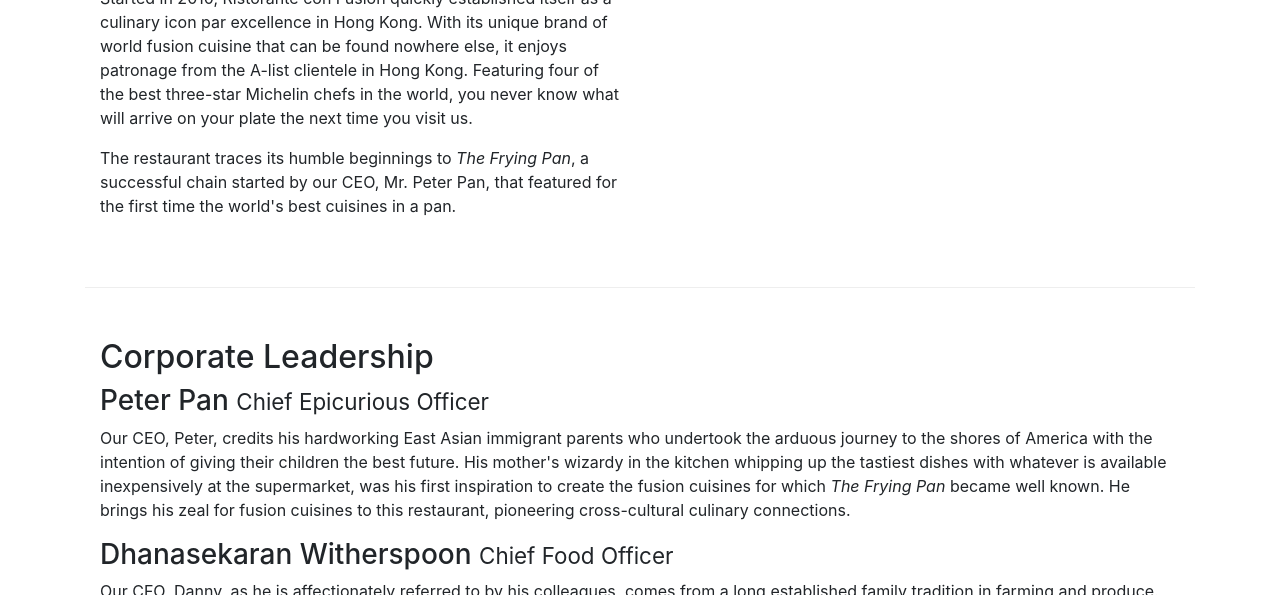
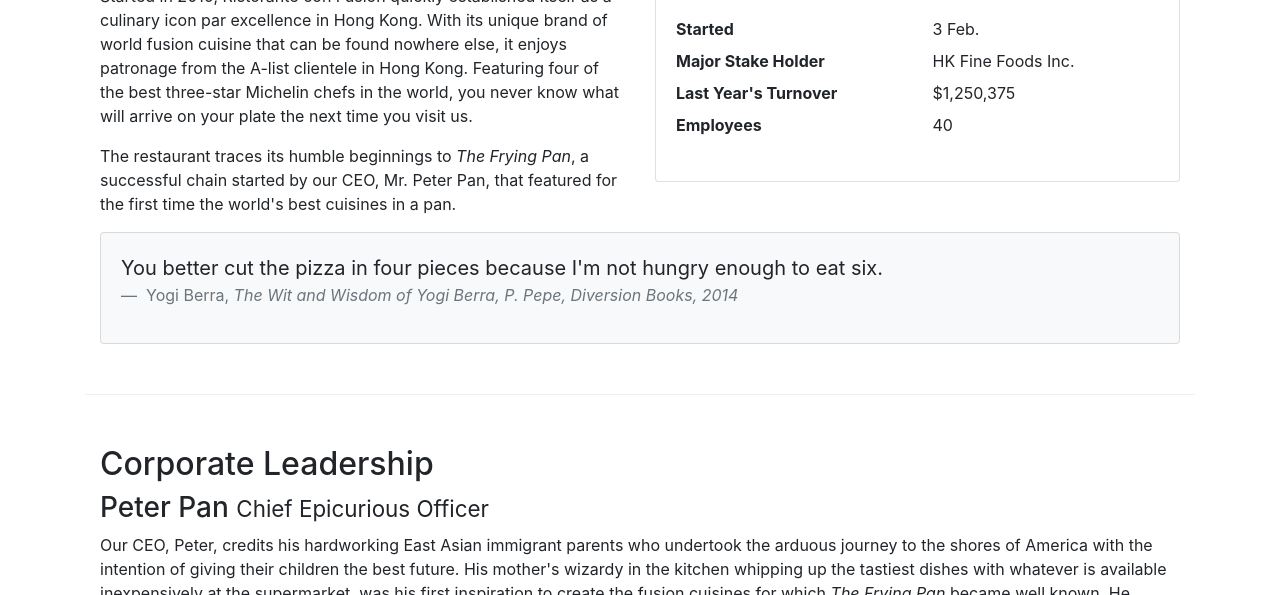
Before and after one commit to khoaakt/fer201m-fptu-exercise, a website: page conFusion/aboutus.html in a window 1280 px wide. Shown: the part 593-1188 px from the top of the page. Drawn offline with nearby package versions, Linux system fonts and the light colour scheme.

Commit message:
Tables and Cards

```diff
--- a/conFusion/aboutus.html
+++ b/conFusion/aboutus.html
@@ -77,7 +77,7 @@
       </div>
     </div>
 
-    <div class="row row-content align-items-center">
+    <div class="row row-content">
       <div class="col-12 col-sm-6">
         <h2>Our History</h2>
         <p>
@@ -94,6 +94,40 @@
           Peter Pan, that featured for the first time the world's best
           cuisines in a pan.
         </p>
+      </div>
+      <div class="col-sm">
+        <div class="card">
+          <h3 class="card-header bg-primary text-white">Facts At a Glance</h3>
+          <div class="card-body">
+            <dl class="row">
+              <dt class="col-6">Started</dt>
+              <dd class="col-6">3 Feb.</dd>
+              <dt class="col-6">Major Stake Holder</dt>
+              <dd class="col-6">HK Fine Foods Inc.</dd>
+              <dt class="col-6">Last Year's Turnover</dt>
+              <dd class="col-6">$1,250,375</dd>
+              <dt class="col-6">Employees</dt>
+              <dd class="col-6">40</dd>
+            </dl>
+          </div>
+        </div>
+      </div>
+      <div class="col-12">
+        <div class="card card-body bg-light">
+          <blockquote class="blockquote">
+            <p class="mb-0">
+              You better cut the pizza in four pieces because I'm not hungry
+              enough to eat six.
+            </p>
+            <footer class="blockquote-footer">
+              Yogi Berra,
+              <cite title="Source Title">
+                The Wit and Wisdom of Yogi Berra, P. Pepe, Diversion Books,
+                2014
+              </cite>
+            </footer>
+          </blockquote>
+        </div>
       </div>
       <div></div>
     </div>
```
